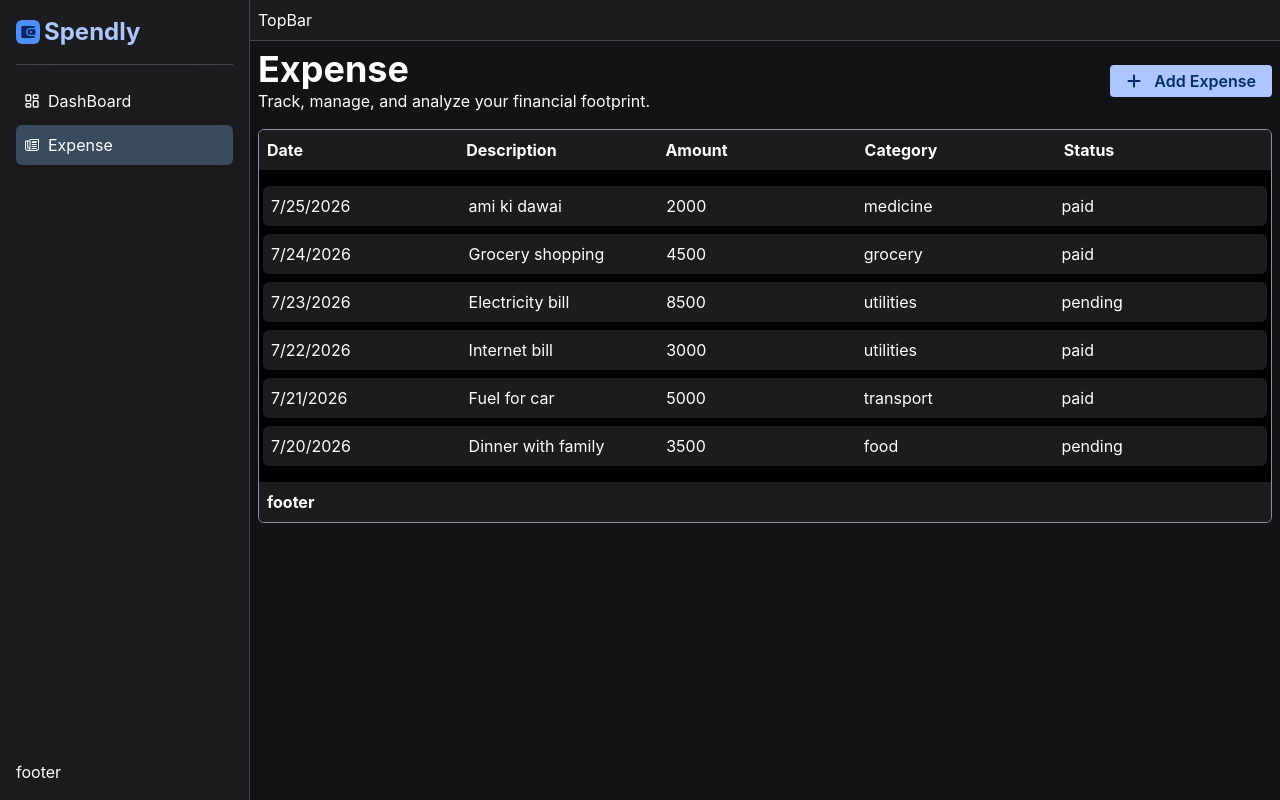
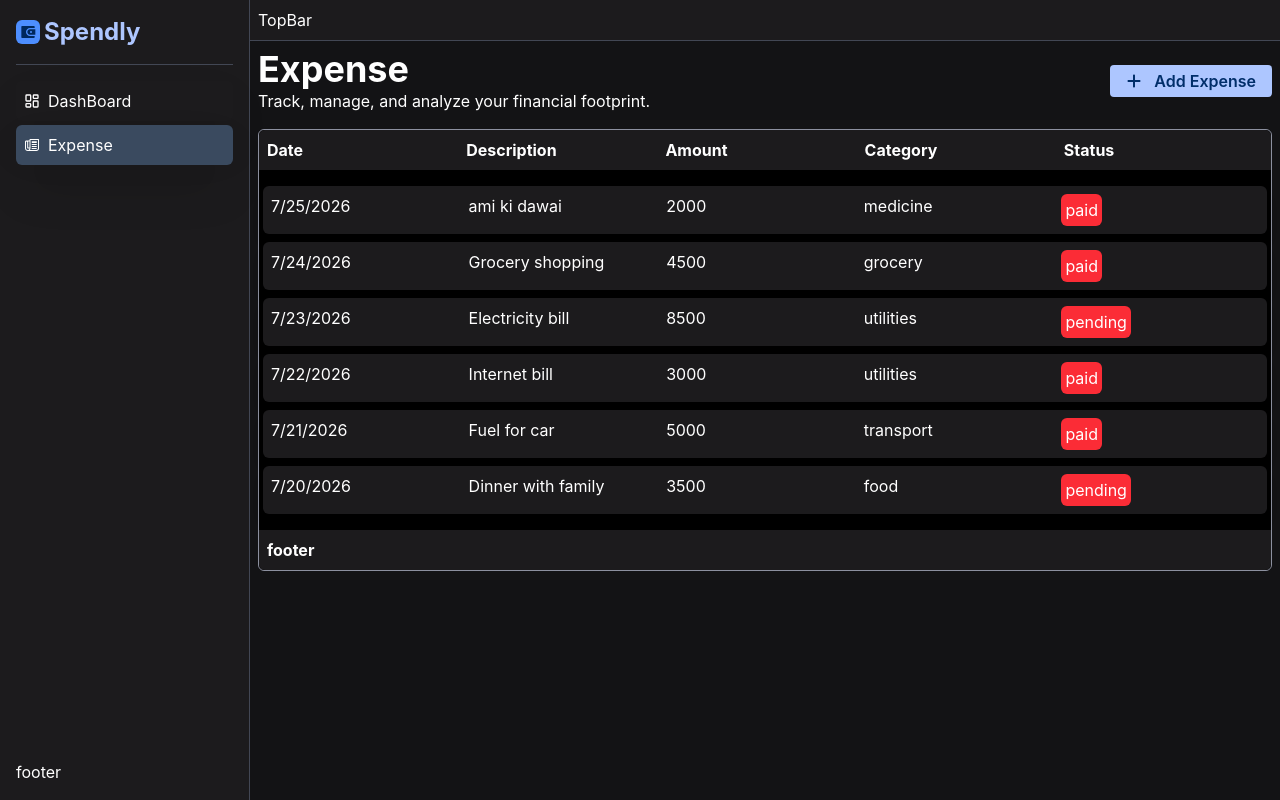
Before and after one commit to Danish-khan93/expenseTracker-frontend, a React (Vite) app: page /expense in a window 1280 px wide. Built offline with nearby package versions, Linux system fonts and the light colour scheme.

Commit message:
make the highlight logic in table

```diff
--- a/src/components/CustomTable.tsx
+++ b/src/components/CustomTable.tsx
@@ -53,9 +53,13 @@ const CustomTable: FC<Props> = (props) => {
                 return (
                   <div
                     key={ind}
-                    className={`flex flex-1 w-full ${justifyAlign[textPosition]}`}
+                    className={`flex flex-1 w-full ${justifyAlign[textPosition]} `}
                   >
-                    <CustomText variant="p">{row[col?.value]}</CustomText>
+                    <div
+                      className={`${col?.highlight && "bg-red-500 p-1 rounded-md w-auto "}`}
+                    >
+                      <CustomText variant="p">{row[col?.value]}</CustomText>
+                    </div>
                   </div>
                 );
               })}
--- a/src/constant/girdColumn.ts
+++ b/src/constant/girdColumn.ts
@@ -12,6 +12,7 @@ export type ColumnType<T> = {
   width?: number;
   align?: "left" | "center" | "right";
   value: keyof T;
+  highlight?: boolean;
 };
 
 export const expenseCols: ColumnType<ExpenseResType>[] = [
@@ -40,5 +41,6 @@ export const expenseCols: ColumnType<ExpenseResType>[] = [
     value: "status",
     header: "Status",
     align: "center",
+    highlight: true,
   },
 ];
```
